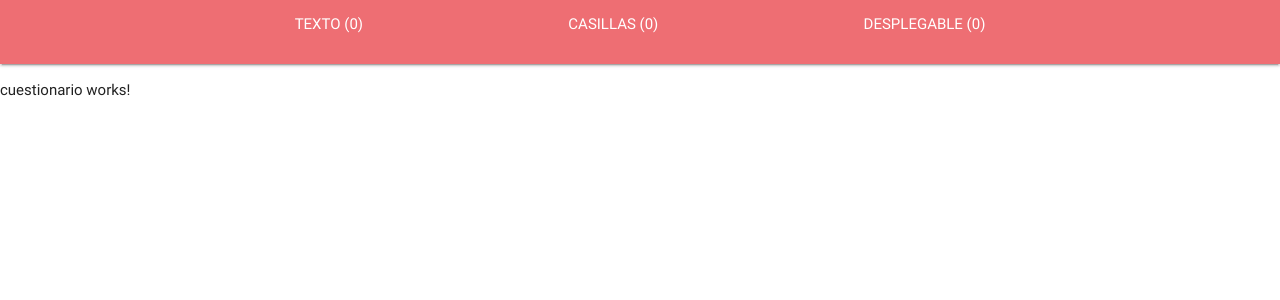
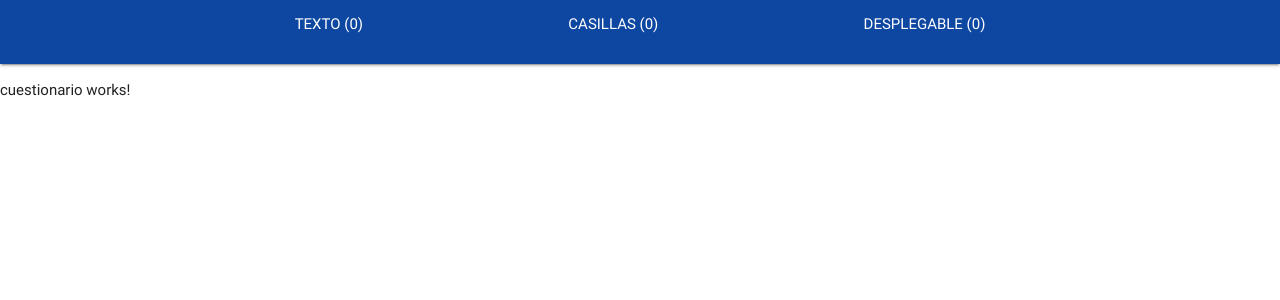
Before and after one commit to samuel11rr/prueba, an Angular app: page / in a window 1280 px wide. Shown: the top 300 px of the page. Built offline with nearby package versions, Linux system fonts and the light colour scheme.

Commit message:
COLOR EN NAVBAR

```diff
--- a/src/app/components/navegacion/navegacion.component.html
+++ b/src/app/components/navegacion/navegacion.component.html
@@ -1,4 +1,4 @@
-<nav>
+<nav class="blue darken-4">
   <!-- <div class="nav-wrapper">
     <div class="container hide-on-small-only">
       <div class="row">
```
